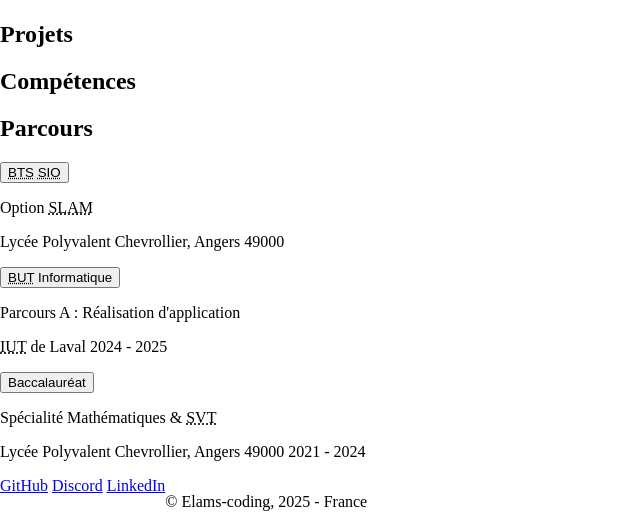
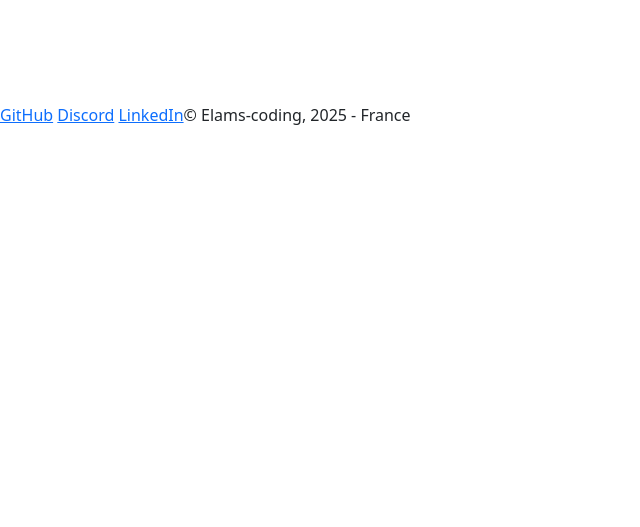
Before and after one commit to elams-coding/elams-coding.github.io, a PHP site: page / in a window 1280 px wide. Shown: the part 657-1184 px from the top of the page, without its empty margins (0-640 px from the left). After the commit the page ends 782 px from the top, so only its background shows below. Run offline with PHP 8.4, Linux system fonts and the light colour scheme.

Commit message:
Pages remises à 0

```diff
--- a/index.php
+++ b/index.php
@@ -9,6 +9,7 @@
         content="Mon portfolio, hébergé sur GitHub Pages. Il présente mes projets, compétences et expériences académiques et professionnelles">
     <link rel="alternate" hreflang="fr" href="https://elams-coding.github.io/">
     <link rel="stylesheet" href="assets/css/style.css">
+    <link rel="stylesheet" href="assets/css/bootstrap.min.css">
     <link rel="preconnect" href="https://fonts.googleapis.com">
     <link rel="preconnect" href="https://fonts.gstatic.com" crossorigin>
     <link
@@ -16,81 +17,13 @@
         rel="stylesheet">
 </head>
 
-<body>
+<body class="page-container">
     <?php
     include __DIR__ . "/assets/includes/header.php";
     ?>
 
-    <div>
-        <h3>Salut ! Je suis El Amine 👋</h3>
+    <main class="content-wrap">
 
-        <p>
-            Bienvenue sur mon portfolio ! Je suis un étudiant passionné par le développement d'application web et
-            mobile.
-            <br>
-            Ce site est une vitrine de mes projets, de mes compétences et de mon parcours.
-        </p>
-
-        <h3> Ce que vous trouverez ici</h3>
-
-        <ul>
-            <li><strong>Mes Projets :</strong> Une sélection de mes travaux, avec des descriptions claires et les
-                technologies utilisées.</li>
-            <li><strong>Mes compétences :</strong> La liste des languages de programmation, outils que je maîtrise.
-                Ainsi que d'autres compétences que j'ai développé lors de mes différentes formations.</li>
-            <li><strong>Mon Parcours :</strong> Un aper&ccedil;u de ma formation et mon expérience professionnelle.</li>
-        </ul>
-    </div>
-
-    <h3>Liens utiles <span>(vers mes profils)</span></h3>
-
-    <div>
-        <a href="https://github.com/elams-coding" title="Lien vers mon profils GitHub">
-            <img src="assets/media/img/logo/GitHub_Logo.png" alt="Logo de GitHub">
-        </a>
-        <a href="https://discord.com/users/1280435655817691189" title="Lien vers mon Discord">
-            <img src="assets/media/img/logo/Discord-Logo-Black.png" alt="Logo de Discord">
-        </a>
-        <a href="https://www.linkedin.com/in/el-amine-mahamoud-2914ba358" title="Lien vers mon profil LinkedIn">
-            <img src="assets/media/img/logo/LI-Logo.png" alt="Logo de LinkedIn">
-        </a>
-    </div>
-
-    <main>
-        <section id="projetsBox">
-            <h2>Projets</h2>
-        </section>
-
-        <section id="competencesBox">
-            <h2>Comp&eacute;tences</h2>
-        </section>
-
-        <section id="parcoursBox">
-            <h2>Parcours</h2>
-
-            <div>
-                <button><abbr title="Brevet de Technicien Supérieur">BTS</abbr> <abbr
-                        title="Services Informatiques aux Organisations">SIO</abbr></button>
-                <p>Option <abbr title="Solutions Logicielles et Applications Métiers">SLAM</abbr></p>
-                <p>Lycée Polyvalent Chevrollier, Angers 49000</p>
-            </div>
-
-            <div>
-                <button><abbr title="Bachelor Universitaire de Technologie">BUT</abbr> Informatique</button>
-                <p>Parcours A : Réalisation d'application</p>
-                <p><abbr title="Institut Universitaire de Technologie">IUT</abbr> de Laval
-                    <span>2024 - 2025</span>
-                </p>
-            </div>
-
-            <div>
-                <button>Baccalauréat</button>
-                <p>Spécialité Mathématiques & <abbr title="Sciences de la Vie et de la Terre">SVT</abbr></p>
-                <p>Lycée Polyvalent Chevrollier, Angers 49000
-                    <span>2021 - 2024</span>
-                </p>
-            </div>
-        </section>
     </main>
 
     <?php
```
Also changed, not shown: 404.php (+12 -2 lines).
